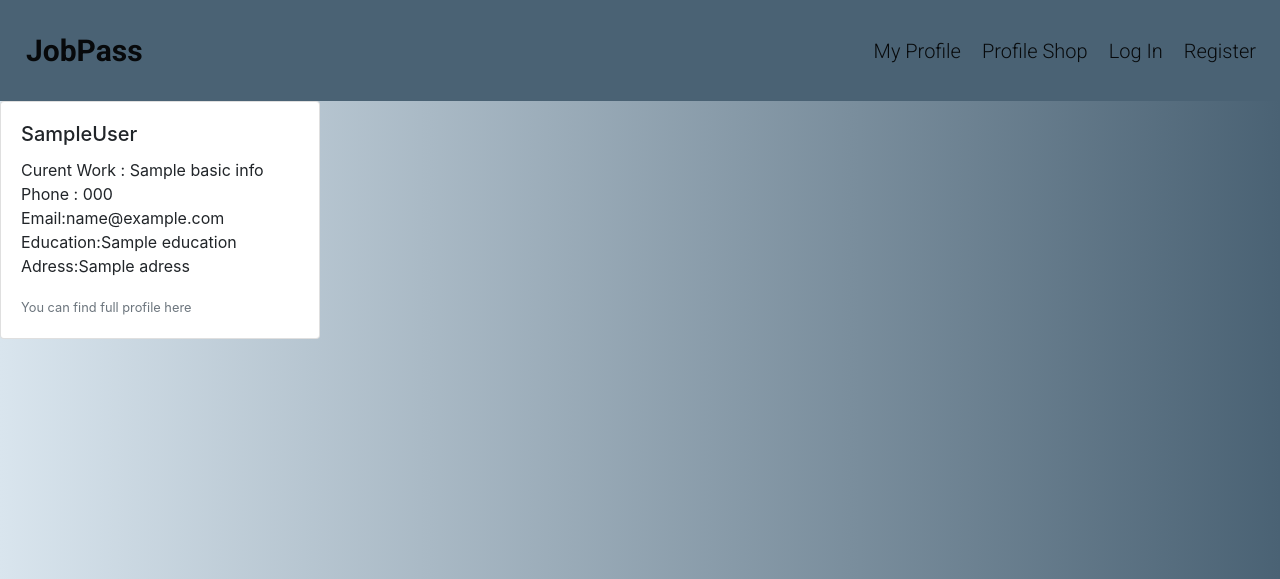
After one commit to nahed2019/jobpass-ms3, a Flask app: page /shop in a window 1280 px wide. The commit adds this page. Shown: the top 579 px of the page. Run offline with Flask 2, Linux system fonts and the light colour scheme; a database or web service that is not in the repository returns one stand-in record (values such as "Sample title"); some libraries are stand-ins or nearby versions.

Commit message:
Add the basic structure of shop.html template

```diff
--- a/app.py
+++ b/app.py
@@ -29,6 +29,13 @@ def profile():
     return render_template(
         "profile.html", basics=basics,
         projects=projects, skills=skills, works=works)
+
+
+@app.route("/shop")
+def shop():
+    basics = mongo.db.basic_info.find()
+    return render_template(
+        "shop.html", basics=basics)
 
 
 # Route for register
--- a/templates/base.html
+++ b/templates/base.html
@@ -49,7 +49,7 @@
               <a class="nav-link" href="{{ url_for('profile') }}">My Profile</a>
             </li>
             <li class="nav-item active">
-              <a class="nav-link" href="#">Profile Shop</a>
+              <a class="nav-link" href="{{ url_for('shop') }}">Profile Shop</a>
             </li>
             {% if session.user %}
                 <li class="nav-item active">
--- /dev/null
+++ b/templates/shop.html
@@ -0,0 +1,23 @@
+{% extends "base.html" %} {% block content %}
+
+<div class="row row-cols-1 row-cols-md-3 row-cols-lg-4">
+  {% for basic in basics %}
+    <div class="card">
+        <div class="card-body">
+        <h5 class="card-title">{{ basic.first_name }}{{ basic.last_name }}</h5>
+        <p class="card-text">
+            Curent Work : {{ basic.cur_title }}<br>
+            Phone : {{ basic.phone }}<br>
+            Email:{{ basic.email }}<br>
+            Education:{{ basic.education }}<br>
+            Adress:{{ basic.adress }}
+        </p>
+        <p class="card-text">
+            <small class="text-muted">You can find full profile here</small>
+        </p>
+        </div>
+    </div>
+  {% endfor %}
+</div>
+
+{% endblock %}
```
